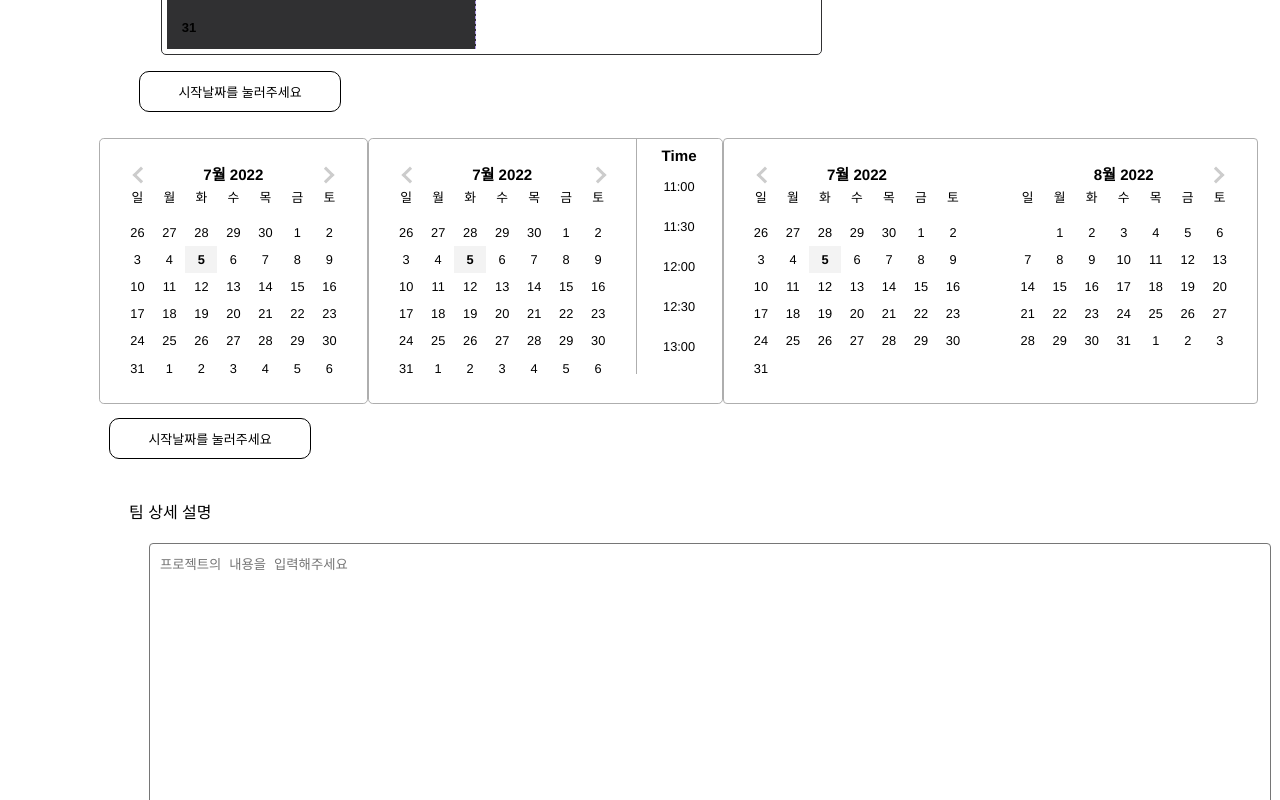
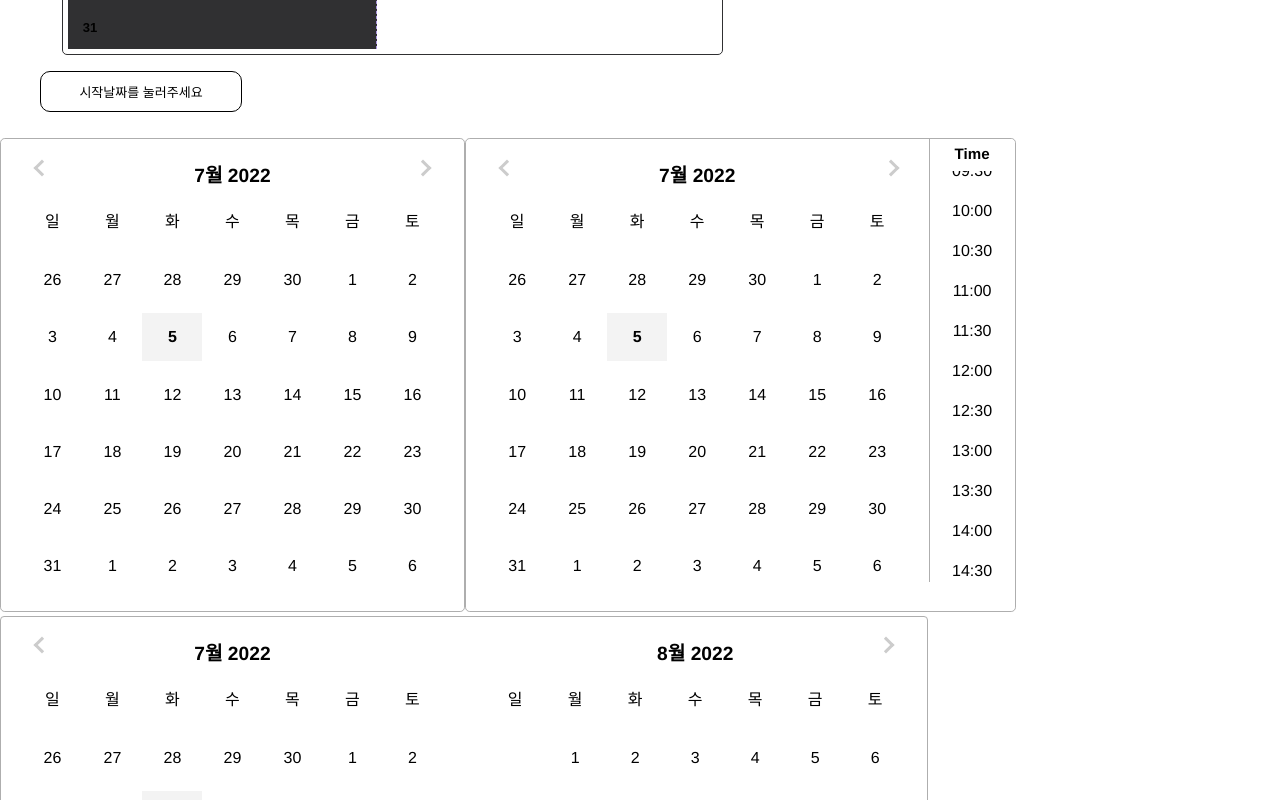
Before and after one commit to Hanghae-Realwork/front-end, a React (Create React App) app in the folder real_project/: page /findprojectstep1 in a window 1280 px wide. Shown: the part 880-1680 px from the top of the page. Built offline with nearby package versions, Linux system fonts and the light colour scheme; no server answers; a web font is replaced by a local one.

Commit message:
edit: test datepicker 수정중

```diff
--- a/real_project/src/components/TestDatepicker.css
+++ b/real_project/src/components/TestDatepicker.css
@@ -1,13 +1,27 @@
 
 .react-datepicker {
-    font-size: 1.2rem !important;
+    font-size: 1rem !important;
+
     padding: auto;
 
 }
 
+.react-datepicker__day-names, .react-datepicker__week {
+    white-space: nowrap;
+    margin-top: 10px;
+}
+
 .react-datepicker__current-month {
-    font-size: 1.4rem !important;
+    font-size: 1.2rem !important;
 
+}
+
+.react-datepicker__day--keyboard-selected, .react-datepicker__month-text--keyboard-selected, .react-datepicker__quarter-text--keyboard-selected, .react-datepicker__year-text--keyboard-selected {
+    border-top-right-radius: 25px;
+    border-bottom-right-radius: 25px;
+    border-color: 2px #000;
+    outline: 2px #000;
+    /* background-color: #ffffff; */
 }
 
 .react-datepicker__header {
@@ -22,23 +36,22 @@
 .react-datepicker__day,
 .react-datepicker__time-name {
     margin: 0rem !important;
-    /* font-size: 1rem; */
+    font-size: 1rem;
     width: 2.5rem;
-    margin-top: px;
+
+    padding: 10px
 }
 
 
-.react-datepicker__day--keyboard-selected,
 
+/* .saturday {
+    color: rgb(0, 0, 255) !important;
+} */
 
-.saturday {
-    color: rgb(0, 0, 255) !important;
-}
+/* .sunday {
+    color: rgb(255, 0, 0) !important;
+} */
 
-.sunday {
-    color: rgb(255, 0, 0) !important;
-}
-
-.react-datepicker__day--disabled {
+/* .react-datepicker__day--disabled {
     color: #cccccc !important;
-}
+} */
--- a/real_project/src/components/TestDatepicker.js
+++ b/real_project/src/components/TestDatepicker.js
@@ -2,7 +2,7 @@ import React, { useState } from 'react'
 import DatePicker, { registerLocale, setDefaultLocale } from "react-datepicker";
 import styled from 'styled-components';
 import "./TestReactDatepicker.css"
-// import"./TestDatepicker.css";
+import"./TestDatepicker.css";
 import ko from 'date-fns/locale/ko';
 import { format, isValid, parse, isAfter } from "date-fns";
 registerLocale('ko', ko);
--- a/real_project/src/components/TestReactDatepicker.css
+++ b/real_project/src/components/TestReactDatepicker.css
@@ -402,7 +402,7 @@
 .react-datepicker__quarter--selected,
 .react-datepicker__quarter--in-selecting-range,
 .react-datepicker__quarter--in-range {
-  border-radius: 15px;
+  border-radius: 25px;
   background-color: #F3F3F3;
   color: #fff;
 }
@@ -433,7 +433,7 @@
 .react-datepicker__month-text:hover,
 .react-datepicker__quarter-text:hover,
 .react-datepicker__year-text:hover {
-  border-radius: 15px;
+  border-radius: 25px;
   background-color: #f0f0f0;
 }
 .react-datepicker__day--today,
@@ -499,8 +499,8 @@
 .react-datepicker__month-text--keyboard-selected,
 .react-datepicker__quarter-text--keyboard-selected,
 .react-datepicker__year-text--keyboard-selected {
-  border-top-right-radius: 15px;
-  border-bottom-right-radius: 15px;
+  border-top-right-radius: 25px;
+  border-bottom-right-radius: 25px;
   border-color: 2px #000;
   outline: 2px #000;
   /* background-color: #ffffff; */
@@ -698,7 +698,7 @@
   cursor: pointer;
   background-color: #216ba5;
   color: #fff;
-  border-radius: 15px;
+  border-radius: 25px;
   height: 16px;
   width: 16px;
   padding: 2px;
```
